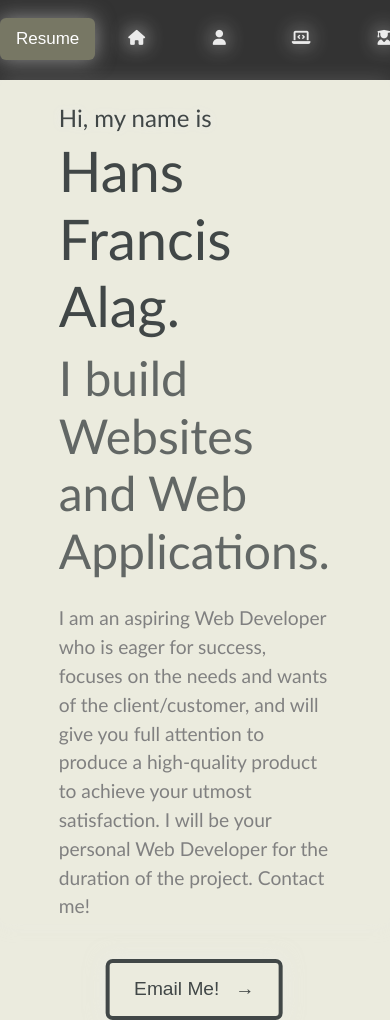
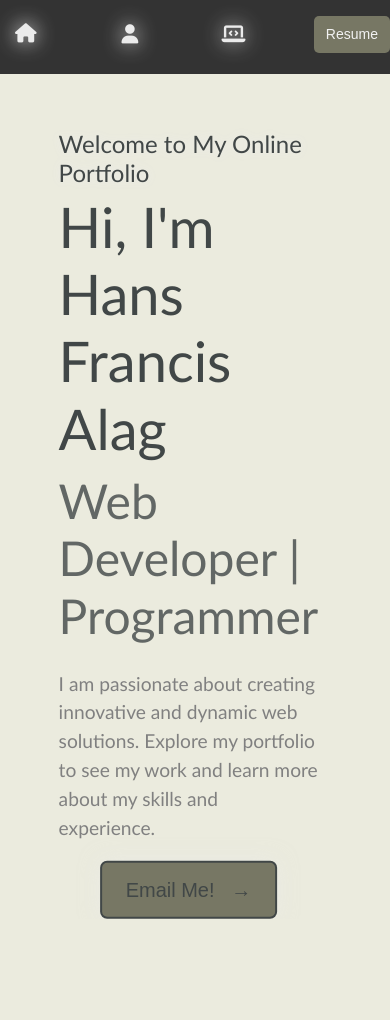
Before and after one commit to hnsfrncsalag/repo-portfolio, a plain HTML site: page index.html in a window 390 px wide. After the commit the page ends 919 px from the top, so only its background shows below. Drawn offline with nearby package versions, Linux system fonts and the light colour scheme.

Commit message:
Update index.html

```diff
--- a/index.html
+++ b/index.html
@@ -58,6 +58,10 @@
       font-style: italic;
     }
 
+    .section1 {
+      padding: 0;
+  }
+
   .section2 {
       position: relative;
       padding: 20px;
@@ -65,11 +69,11 @@
       background-color: #ebebde;
   }
 
-    .section2 div{
+  .section2 div {
       position: absolute;
       top: 30%;
       left: 35%;
-      text-align: left; /* Aligns all text to the left */
+      text-align: left;
       transform: translate(-30%, -25%);
   }
 
@@ -106,6 +110,29 @@
       line-height: 1.5;
       margin-top: 20px;
       opacity: 1;
+  }
+
+  .btn-email {
+      font-size: 1.2rem;
+      color: #414747;
+      padding: 12px 24px;
+      border: 4px solid #414747;
+      background-color: transparent;
+      border-radius: 7px;
+      margin-top: 30px;
+      box-shadow: 0px 0px 20px 0px rgba(235, 235, 235, 0.5);
+      cursor: pointer;
+      transition: background-color 0.3s ease;
+  }
+
+  .btn-email:hover {
+      background-color: #777764;
+      color: #414747;
+  }
+
+  .modal-custom-lg {
+      max-width: 90vw;
+      padding-left: 30px;
   }
 
     .btn-email {
@@ -169,9 +196,6 @@
       }
     }
 
-
-
-
     .LN {
       border: 4px solid #ebebeb;
       border-radius: 100px;
@@ -183,37 +207,20 @@
       margin: 0;
     }
 
-    .btn{
+    .btn-email{
       font-size: 20px;
       color: #414747;
       margin-top: 3px;
       border: 2px solid #414747;
       box-shadow: 0px 0px 20px 0px rgba(235, 235, 235, 0.5);
-      background-color: #ebebeb;
-    }
-    #resume{
-      padding-left: 10px;
-    }
-    #me-icon,
-    #proj-icon,
-    #edu-icon,
-    #home-icon {
-      text-decoration: none;
-      color: #414747;
-      font-size: 20px;
-      display: inline-flex;
-      align-items: center;
-      padding-left: 3px;
-      padding-right: 50px;
-      padding-top: 10px;
-      font-family: Georgia, 'Times New Roman', Times, serif;
+      background-color: #777764;
     }
     #home-icon{
       padding-left: 5px;
       padding-bottom: 10px;
     }
     .fas.fa-home{
-      padding-left: 20px;
+      padding-left: 10px;
       padding-bottom: 5px
     }
 
@@ -223,18 +230,12 @@
       font-weight: bolder !important;
         }
 
+
+
     i {
       color: #ebebeb;
       filter: drop-shadow(0px 0px 10px #ebebeb);
       font-size: 24px;
-    }
-
-    #me-icon:hover,
-    #proj-icon:hover,
-    #edu-icon:hover,
-    #home-icon:hover,
-    .btn:hover {
-      color: #ebebeb;
     }
 
     /* Media query for screens below 1000px */
@@ -366,16 +367,25 @@
       padding: 0;
       margin: 0;
       list-style: none;
-      gap: 10px; /* Gap between buttons */
+      gap: 10px; /* Default gap */
     }
 
     .topnav a {
       color: #f2f2f2;
       text-align: center;
       text-decoration: none;
-      font-size: 17px;
+      font-size: 17px; /* Ensure consistent font size */
       display: flex;
       align-items: center;
+      padding: 10px 15px;
+      border-radius: 5px;
+      transition: background-color 0.3s ease, color 0.3s ease;
+      font-family: Georgia, 'Times New Roman', Times, serif;
+    }
+
+    .topnav a:hover {
+      background-color: #575757;
+      color: #fff;
     }
 
     .topnav a i {
@@ -383,72 +393,75 @@
     }
 
     .topnav button {
-      font-size: 17px;
-      color: white;
+      font-size: 17px; /* Ensure consistent font size for buttons */
+      color: #f2f2f2;
       background-color: #777764;
       border: none;
-      padding: 8px 16px;
+      padding: 10px 15px;
       cursor: pointer;
+      border-radius: 5px;
+      transition: background-color 0.3s ease, color 0.3s ease;
     }
 
     .topnav button:hover {
-      background-color: #ddd;
-      color: black;
+      background-color: #555;
+      color: #fff;
     }
 
-    /* For larger screens */
-    @media (min-width: 1000px) {
-      .topnav a span {
-        display: inline;
-      }
+    .topnav .nav-item.active a {
+      color: #fff;
     }
 
-    /* For screens smaller than 1000px */
-    @media (max-width: 1000px) {
+    /* Media Queries */
+    @media (max-width: 700px) {
       .topnav a span {
         display: none;
       }
 
       .topnav ul {
         justify-content: space-between;
-        gap: 8px;
+        gap: 8px; /* Adjust gap for smaller screens */
       }
     }
 
-    /* For screens smaller than 400px */
-    @media (max-width: 500) {
+    @media (max-width: 700px) {
       .topnav ul {
-        gap: 3px; /* Reduced gap between buttons */
+        gap: 5px; /* Adjust gap for even smaller screens */
+      }
+    }
+
+    @media (max-width: 500px) {
+      .topnav ul {
+        gap: 3px; /* Adjust gap for mobile screens */
       }
 
       .topnav button {
-        font-size: 8px;
-        padding: 3px 8px; /* Smaller button padding */
-      }
-
-      .topnav a i {
-        font-size: 1.2rem; /* Adjust icon size */
-      }
-    }
-
-    /* For screens smaller than 300px */
-    @media (max-width: 300px) {
-      .topnav ul {
-        flex-direction: column;
-        align-items: center;
-        gap: 3px; /* Reduced gap between buttons */
-      }
-
-      .topnav button {
-        font-size: 6px;
-        padding: 3px 6px;
+        font-size: 14px;
+        padding: 8px 12px;
       }
 
       .topnav a i {
         font-size: 1.2rem;
       }
+    }
 
+    @media (max-width: 300px) {
+      .topnav ul {
+        flex-direction: column;
+        align-items: center;
+        gap: 3px; /* Reduced gap for very small screens */
       }
+
+      .topnav button {
+        font-size: 12px;
+        padding: 6px 10px;
+      }
+
+      .topnav a i {
+        font-size: 1.2rem;
+      }
+    }
+
   </style>
 </head>
 <body class="body">
@@ -457,9 +470,6 @@
       <div class="container-fluid">
         <div class="topnav">
           <ul>
-            <li class="nav-item">
-              <button type="button" class="btn" data-bs-toggle="modal" data-bs-target="#resume">Resume</button>
-            </li>
             <li class="nav-item active">
               <a href="index.html" id="home-icon">
                 <i class="fas fa-home"></i><span>Home</span>
@@ -476,9 +486,7 @@
               </a>
             </li>
             <li class="nav-item">
-              <a href="Education.html" class="edu-icon">
-                <i class="fa-solid fa-user-graduate"></i><span>My Education</span>
-              </a>
+              <button type="button" class="btn" data-bs-toggle="modal" data-bs-target="#resume">Resume</button>
             </li>
           </ul>
         </div>
@@ -516,24 +524,17 @@
 </div>
   </section>
 
-  <div class="container">
   <section class="section2">
     <div>
-        <h5 class="h5">Hi, my name is</h5>
-        <h1 class="h1">Hans Francis Alag.</h1>
-        <h1 class="hh1">I build Websites and Web Applications.</h1>
-        <h5 class="hh5">
-          I am an aspiring Web Developer who is eager for success, focuses on the needs and wants of the client/customer,
-          and will give you full attention to produce a high-quality product to achieve your utmost satisfaction.
-          I will be your personal Web Developer for the duration of the project.
-          <span class="span1">Contact me!</span>
-        </h5>
+        <h5 class="h5">Welcome to My Online Portfolio</h5>
+        <h1 class="h1">Hi, I'm Hans Francis Alag</h1>
+        <h1 class="hh1">Web Developer | Programmer</h1>
+        <p class="hh5">I am passionate about creating innovative and dynamic web solutions. Explore my portfolio to see my work and learn more about my skills and experience.</p>
         <form action="mailto:hansfrancisalag11@gmail.com?subject=Inquiry%20for%20a%20project&body=I%20wanted%20to%20contact%20you%20..." method="post" enctype="text/plain">
           <button type="submit" class="btn-email">Email Me! &nbsp; &RightArrow;</button>
         </form>
     </div>
 </section>
-  </div>
 <button onclick="scrollToTop()" id="scrollTopBtn" title="Go to top">↑</button>
     </main>
   </body>
```
Lines whose indentation alone changed are shown as unchanged.
